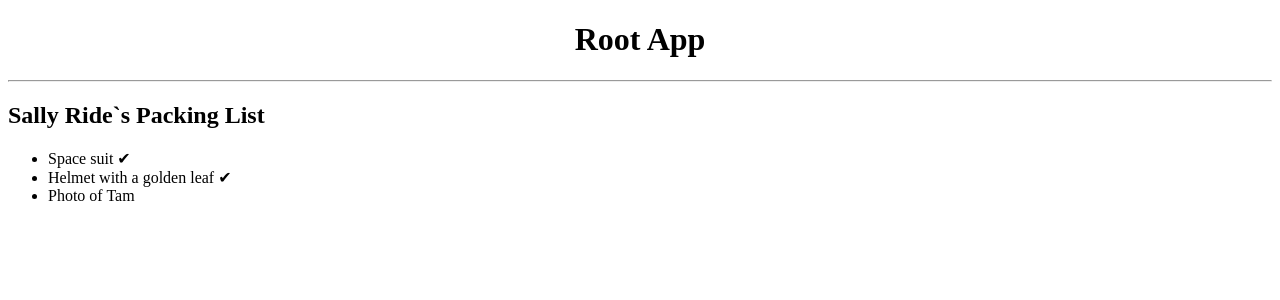
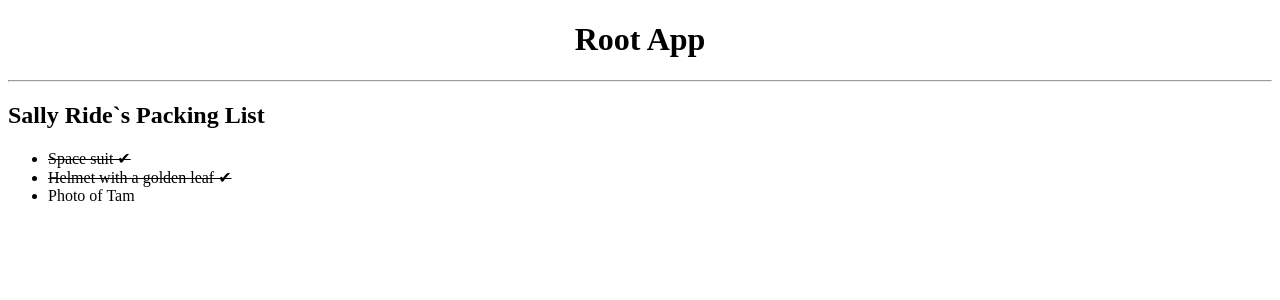
Before and after one commit to this-is-emon/react-documentation, a React (Vite) app in the folder describingUi/: page / in a window 1280 px wide. Shown: the top 300 px of the page. Built offline with nearby package versions, Linux system fonts and the light colour scheme.

Commit message:
arbitary changes of JSX variable

```diff
--- a/describingUi/src/components/ConditionalRendering/PackingList.jsx
+++ b/describingUi/src/components/ConditionalRendering/PackingList.jsx
@@ -18,7 +18,7 @@ function Item({ name, isPacked }) {
   //When the shortcuts get in the way of writing plain code, try using an if statement and a variable
   let itemContent = name;
   if (isPacked) {
-    itemContent = name + " ✔";
+    itemContent = <del>{name + " ✔"}</del>;
   }
 
   //Curly braces open the “window into JavaScript”. Embed the variable with curly braces in the returned JSX tree,
```
